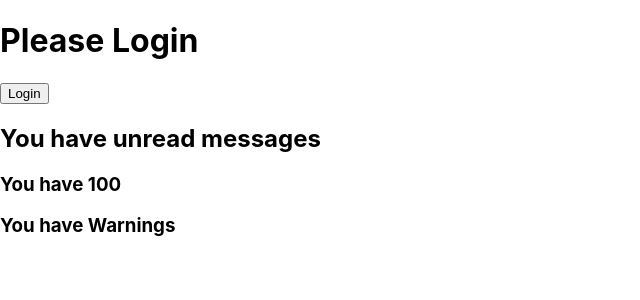
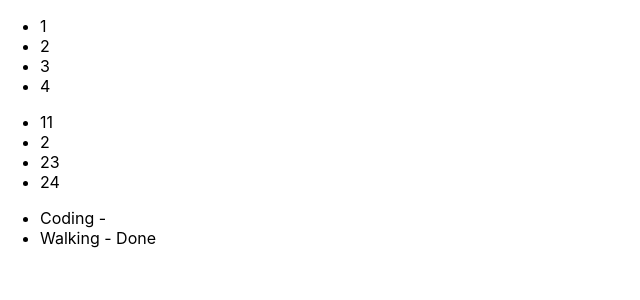
Before and after one commit to SyedMDAli/ReactLearning, a React (Create React App) app: page / in a window 1280 px wide. Shown: the top 300 px of the page, without its empty margins (0-640 px from the left). Built offline with nearby package versions, Linux system fonts and the light colour scheme.

Commit message:
Render List

```diff
--- a/src/App.js
+++ b/src/App.js
@@ -8,8 +8,10 @@
 import ToggleButton from './ToggleButton';
 
 import Greeting from './Greeting'
+
+import LoginControl from './LoginControl';
 */
-import LoginControl from './LoginControl';
+import NumberList from './NumberList';
 function App() {
   /*
   function formatName(userName){
@@ -52,10 +54,30 @@
     </div>
   );
    */
-
+/*
    return (
     <div>
       <LoginControl hasNewMessages={true} credit={100} hasWarning={true}/>
+    </div>
+  );
+*/
+
+  const numbers = [1,2,3,4];
+  const numbers2 = [11,2,23,24];
+  const todos = [
+    {id:1, name:'Coding', isDone: false},
+    {id:2, name:'Walking', isDone: true}
+    ];
+  return (
+
+    <div>
+      <NumberList numbers={numbers}/>
+      <NumberList numbers={numbers2}/>
+      <ul>
+        {
+          todos.map(todo => (<li key={todo.id}> {todo.name } - {todo.isDone ? 'Done' : ''} </li>))
+        }
+      </ul>
     </div>
   );
 
--- /dev/null
+++ b/src/NumberList.js
@@ -0,0 +1,7 @@
+function NumberList(props) {
+
+	return <ul>
+			{props.numbers.map((number, index) => (<li key={index}>{number}</li>))}
+		</ul>
+}
+export default NumberList;
```
